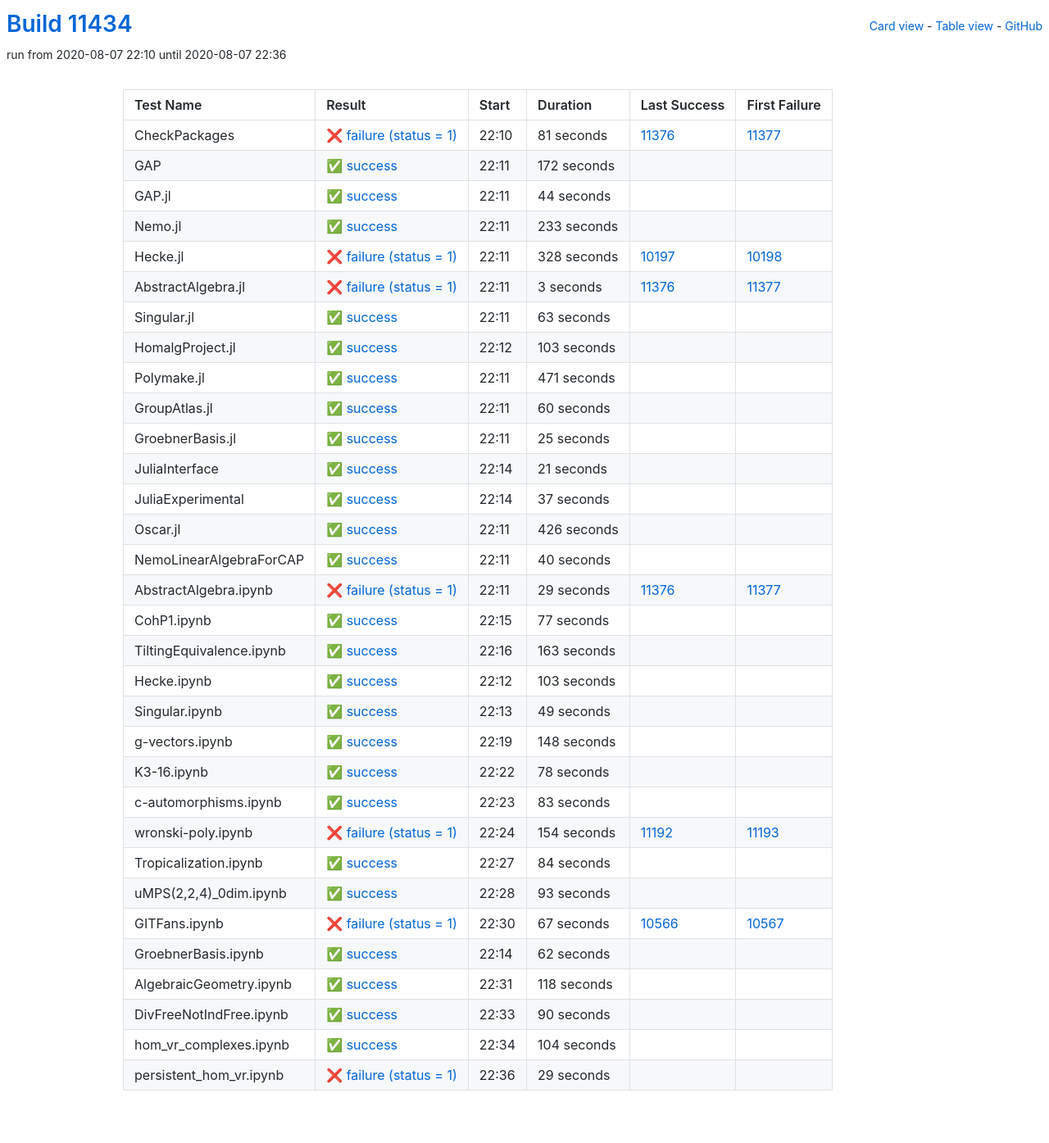
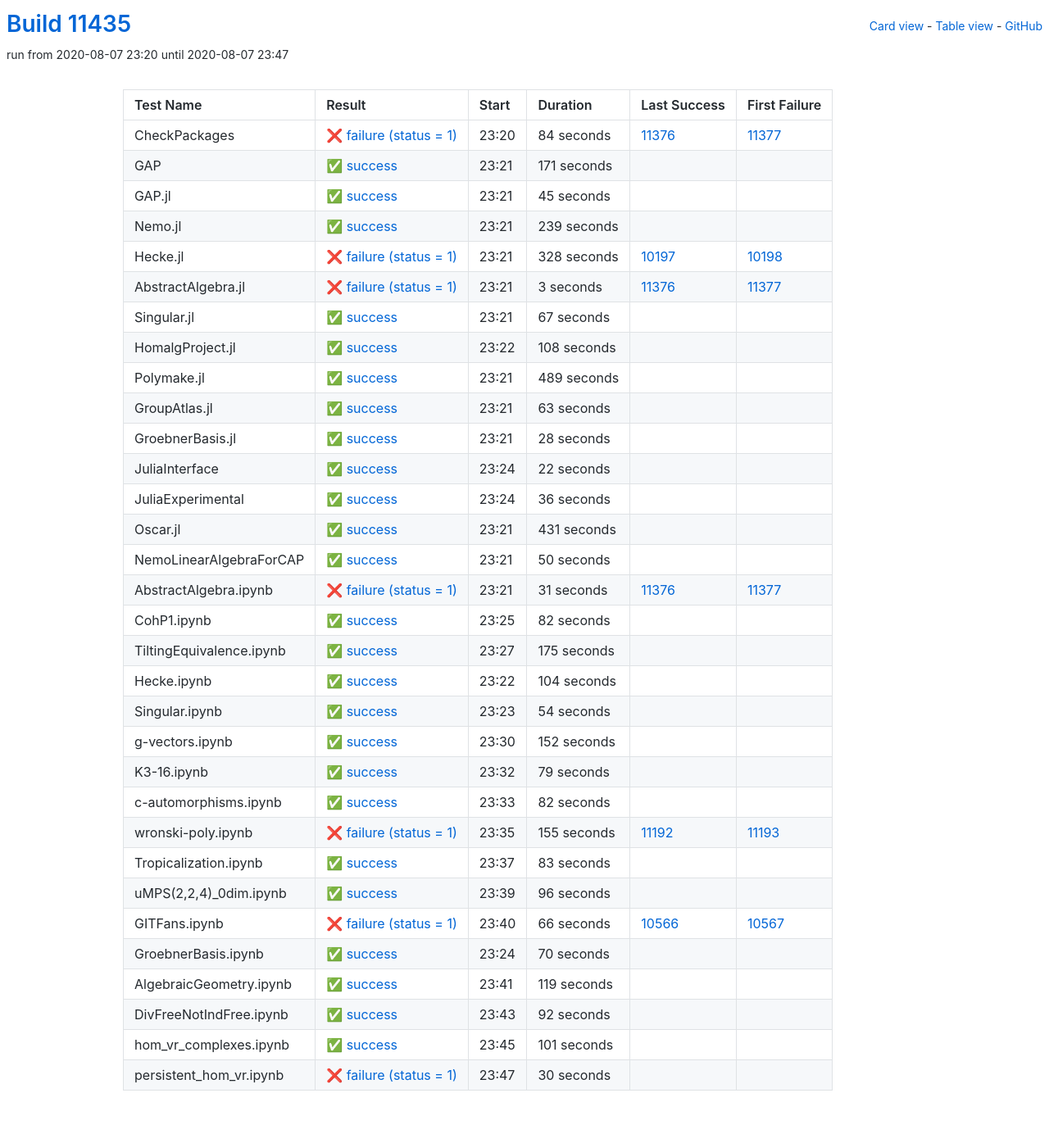
Before and after one commit to oscar-system/oscar-ci-status, a Jekyll site: the page built from table.html, in a window 1280 px wide. Shown: the whole page at 82% size. Built offline with Jekyll 4.4.1, drawn with Linux system fonts in a browser that asks for light colours.

Commit message:
Build #11435

```diff
--- a/_data/ci.yml
+++ b/_data/ci.yml
@@ -1,6 +1,6 @@
 ---
-build: 11434
-build_url: https://oscarci.mathematik.uni-kl.de/job/oscar/11434/
+build: 11435
+build_url: https://oscarci.mathematik.uni-kl.de/job/oscar/11435/
 job: oscar
 organization: oscar-system
 repo: oscar-ci-status
@@ -8,56 +8,56 @@
 tests:
 - name: CheckPackages
   id: checkpackages
-  log: https://oscarci.mathematik.uni-kl.de/job/oscar/11434/artifact/logs/build-11434/CheckPackages.log
-  start: 2020-08-07 22:10
+  log: https://oscarci.mathematik.uni-kl.de/job/oscar/11435/artifact/logs/build-11435/CheckPackages.log
+  start: 2020-08-07 23:20
   success: false
   exitcode: 1
   status: failure
-  duration: 81
+  duration: 84
   last_success: 11376
   last_success_url: https://oscarci.mathematik.uni-kl.de/job/oscar/11376/
   first_failure: 11377
   first_failure_url: https://oscarci.mathematik.uni-kl.de/job/oscar/11377/
 - name: GAP
   id: gap
-  log: https://oscarci.mathematik.uni-kl.de/job/oscar/11434/artifact/logs/build-11434/GAP.log
-  start: 2020-08-07 22:11
+  log: https://oscarci.mathematik.uni-kl.de/job/oscar/11435/artifact/logs/build-11435/GAP.log
+  start: 2020-08-07 23:21
   success: true
   exitcode: 0
   status: success
-  duration: 172
+  duration: 171
   last_success: false
   last_success_url:
   first_failure: false
   first_failure_url:
 - name: GAP.jl
   id: gap-jl
-  log: https://oscarci.mathematik.uni-kl.de/job/oscar/11434/artifact/logs/build-11434/GAP.jl.log
-  start: 2020-08-07 22:11
+  log: https://oscarci.mathematik.uni-kl.de/job/oscar/11435/artifact/logs/build-11435/GAP.jl.log
+  start: 2020-08-07 23:21
   success: true
   exitcode: 0
   status: success
-  duration: 44
+  duration: 45
   last_success: false
   last_success_url:
   first_failure: false
   first_failure_url:
 - name: Nemo.jl
   id: nemo-jl
-  log: https://oscarci.mathematik.uni-kl.de/job/oscar/11434/artifact/logs/build-11434/Nemo.jl.log
-  start: 2020-08-07 22:11
+  log: https://oscarci.mathematik.uni-kl.de/job/oscar/11435/artifact/logs/build-11435/Nemo.jl.log
+  start: 2020-08-07 23:21
   success: true
   exitcode: 0
   status: success
-  duration: 233
+  duration: 239
   last_success: false
   last_success_url:
   first_failure: false
   first_failure_url:
 - name: Hecke.jl
   id: hecke-jl
-  log: https://oscarci.mathematik.uni-kl.de/job/oscar/11434/artifact/logs/build-11434/Hecke.jl.log
-  start: 2020-08-07 22:11
+  log: https://oscarci.mathematik.uni-kl.de/job/oscar/11435/artifact/logs/build-11435/Hecke.jl.log
+  start: 2020-08-07 23:21
   success: false
   exitcode: 1
   status: failure
@@ -68,8 +68,8 @@
   first_failure_url: https://oscarci.mathematik.uni-kl.de/job/oscar/10198/
 - name: AbstractAlgebra.jl
   id: abstractalgebra-jl
-  log: https://oscarci.mathematik.uni-kl.de/job/oscar/11434/artifact/logs/build-11434/AbstractAlgebra.jl.log
-  start: 2020-08-07 22:11
+  log: https://oscarci.mathematik.uni-kl.de/job/oscar/11435/artifact/logs/build-11435/AbstractAlgebra.jl.log
+  start: 2020-08-07 23:21
   success: false
   exitcode: 1
   status: failure
@@ -80,8 +80,44 @@
   first_failure_url: https://oscarci.mathematik.uni-kl.de/job/oscar/11377/
 - name: Singular.jl
   id: singular-jl
-  log: https://oscarci.mathematik.uni-kl.de/job/oscar/11434/artifact/logs/build-11434/Singular.jl.log
-  start: 2020-08-07 22:11
+  log: https://oscarci.mathematik.uni-kl.de/job/oscar/11435/artifact/logs/build-11435/Singular.jl.log
+  start: 2020-08-07 23:21
+  success: true
+  exitcode: 0
+  status: success
+  duration: 67
+  last_success: false
+  last_success_url:
+  first_failure: false
+  first_failure_url:
+- name: HomalgProject.jl
+  id: homalgproject-jl
+  log: https://oscarci.mathematik.uni-kl.de/job/oscar/11435/artifact/logs/build-11435/HomalgProject.jl.log
+  start: 2020-08-07 23:22
+  success: true
+  exitcode: 0
+  status: success
+  duration: 108
+  last_success: false
+  last_success_url:
+  first_failure: false
+  first_failure_url:
+- name: Polymake.jl
+  id: polymake-jl
+  log: https://oscarci.mathematik.uni-kl.de/job/oscar/11435/artifact/logs/build-11435/Polymake.jl.log
+  start: 2020-08-07 23:21
+  success: true
+  exitcode: 0
+  status: success
+  duration: 489
+  last_success: false
+  last_success_url:
+  first_failure: false
+  first_failure_url:
+- name: GroupAtlas.jl
+  id: groupatlas-jl
+  log: https://oscarci.mathematik.uni-kl.de/job/oscar/11435/artifact/logs/build-11435/GroupAtlas.jl.log
+  start: 2020-08-07 23:21
   success: true
   exitcode: 0
   status: success
@@ -90,190 +126,178 @@
   last_success_url:
   first_failure: false
   first_failure_url:
-- name: HomalgProject.jl
-  id: homalgproject-jl
-  log: https://oscarci.mathematik.uni-kl.de/job/oscar/11434/artifact/logs/build-11434/HomalgProject.jl.log
-  start: 2020-08-07 22:12
+- name: GroebnerBasis.jl
+  id: groebnerbasis-jl
+  log: https://oscarci.mathematik.uni-kl.de/job/oscar/11435/artifact/logs/build-11435/GroebnerBasis.jl.log
+  start: 2020-08-07 23:21
   success: true
   exitcode: 0
   status: success
-  duration: 103
-  last_success: false
-  last_success_url:
-  first_failure: false
-  first_failure_url:
-- name: Polymake.jl
-  id: polymake-jl
-  log: https://oscarci.mathematik.uni-kl.de/job/oscar/11434/artifact/logs/build-11434/Polymake.jl.log
-  start: 2020-08-07 22:11
-  success: true
-  exitcode: 0
-  status: success
-  duration: 471
-  last_success: false
-  last_success_url:
-  first_failure: false
-  first_failure_url:
-- name: GroupAtlas.jl
-  id: groupatlas-jl
-  log: https://oscarci.mathematik.uni-kl.de/job/oscar/11434/artifact/logs/build-11434/GroupAtlas.jl.log
-  start: 2020-08-07 22:11
-  success: true
-  exitcode: 0
-  status: success
-  duration: 60
-  last_success: false
-  last_success_url:
-  first_failure: false
-  first_failure_url:
-- name: GroebnerBasis.jl
-  id: groebnerbasis-jl
-  log: https://oscarci.mathematik.uni-kl.de/job/oscar/11434/artifact/logs/build-11434/GroebnerBasis.jl.log
-  start: 2020-08-07 22:11
-  success: true
-  exitcode: 0
-  status: success
-  duration: 25
+  duration: 28
   last_success: false
   last_success_url:
   first_failure: false
   first_failure_url:
 - name: JuliaInterface
   id: juliainterface
-  log: https://oscarci.mathematik.uni-kl.de/job/oscar/11434/artifact/logs/build-11434/JuliaInterface.log
-  start: 2020-08-07 22:14
+  log: https://oscarci.mathematik.uni-kl.de/job/oscar/11435/artifact/logs/build-11435/JuliaInterface.log
+  start: 2020-08-07 23:24
   success: true
   exitcode: 0
   status: success
-  duration: 21
+  duration: 22
   last_success: false
   last_success_url:
   first_failure: false
   first_failure_url:
 - name: JuliaExperimental
   id: juliaexperimental
-  log: https://oscarci.mathematik.uni-kl.de/job/oscar/11434/artifact/logs/build-11434/JuliaExperimental.log
-  start: 2020-08-07 22:14
+  log: https://oscarci.mathematik.uni-kl.de/job/oscar/11435/artifact/logs/build-11435/JuliaExperimental.log
+  start: 2020-08-07 23:24
   success: true
   exitcode: 0
   status: success
-  duration: 37
+  duration: 36
   last_success: false
   last_success_url:
   first_failure: false
   first_failure_url:
 - name: Oscar.jl
   id: oscar-jl
-  log: https://oscarci.mathematik.uni-kl.de/job/oscar/11434/artifact/logs/build-11434/Oscar.jl.log
-  start: 2020-08-07 22:11
+  log: https://oscarci.mathematik.uni-kl.de/job/oscar/11435/artifact/logs/build-11435/Oscar.jl.log
+  start: 2020-08-07 23:21
   success: true
   exitcode: 0
   status: success
-  duration: 426
+  duration: 431
   last_success: false
   last_success_url:
   first_failure: false
   first_failure_url:
 - name: NemoLinearAlgebraForCAP
   id: nemolinearalgebraforcap
-  log: https://oscarci.mathematik.uni-kl.de/job/oscar/11434/artifact/logs/build-11434/NemoLinearAlgebraForCAP.log
-  start: 2020-08-07 22:11
+  log: https://oscarci.mathematik.uni-kl.de/job/oscar/11435/artifact/logs/build-11435/NemoLinearAlgebraForCAP.log
+  start: 2020-08-07 23:21
   success: true
   exitcode: 0
   status: success
-  duration: 40
+  duration: 50
   last_success: false
   last_success_url:
   first_failure: false
   first_failure_url:
 - name: AbstractAlgebra.ipynb
   id: abstractalgebra-ipynb
-  log: https://oscarci.mathematik.uni-kl.de/job/oscar/11434/artifact/logs/build-11434/AbstractAlgebra.ipynb.log
-  start: 2020-08-07 22:11
+  log: https://oscarci.mathematik.uni-kl.de/job/oscar/11435/artifact/logs/build-11435/AbstractAlgebra.ipynb.log
+  start: 2020-08-07 23:21
   success: false
   exitcode: 1
   status: failure
-  duration: 29
+  duration: 31
   last_success: 11376
   last_success_url: https://oscarci.mathematik.uni-kl.de/job/oscar/11376/
   first_failure: 11377
   first_failure_url: https://oscarci.mathematik.uni-kl.de/job/oscar/11377/
 - name: CohP1.ipynb
   id: cohp1-ipynb
-  log: https://oscarci.mathematik.uni-kl.de/job/oscar/11434/artifact/logs/build-11434/CohP1.ipynb.log
-  start: 2020-08-07 22:15
+  log: https://oscarci.mathematik.uni-kl.de/job/oscar/11435/artifact/logs/build-11435/CohP1.ipynb.log
+  start: 2020-08-07 23:25
   success: true
   exitcode: 0
   status: success
-  duration: 77
+  duration: 82
   last_success: false
   last_success_url:
   first_failure: false
   first_failure_url:
 - name: TiltingEquivalence.ipynb
   id: tiltingequivalence-ipynb
-  log: https://oscarci.mathematik.uni-kl.de/job/oscar/11434/artifact/logs/build-11434/TiltingEquivalence.ipynb.log
-  start: 2020-08-07 22:16
+  log: https://oscarci.mathematik.uni-kl.de/job/oscar/11435/artifact/logs/build-11435/TiltingEquivalence.ipynb.log
+  start: 2020-08-07 23:27
   success: true
   exitcode: 0
   status: success
-  duration: 163
+  duration: 175
   last_success: false
   last_success_url:
   first_failure: false
   first_failure_url:
 - name: Hecke.ipynb
   id: hecke-ipynb
-  log: https://oscarci.mathematik.uni-kl.de/job/oscar/11434/artifact/logs/build-11434/Hecke.ipynb.log
-  start: 2020-08-07 22:12
+  log: https://oscarci.mathematik.uni-kl.de/job/oscar/11435/artifact/logs/build-11435/Hecke.ipynb.log
+  start: 2020-08-07 23:22
   success: true
   exitcode: 0
   status: success
-  duration: 103
+  duration: 104
   last_success: false
   last_success_url:
   first_failure: false
   first_failure_url:
 - name: Singular.ipynb
   id: singular-ipynb
-  log: https://oscarci.mathematik.uni-kl.de/job/oscar/11434/artifact/logs/build-11434/Singular.ipynb.log
-  start: 2020-08-07 22:13
+  log: https://oscarci.mathematik.uni-kl.de/job/oscar/11435/artifact/logs/build-11435/Singular.ipynb.log
+  start: 2020-08-07 23:23
   success: true
   exitcode: 0
   status: success
-  duration: 49
+  duration: 54
   last_success: false
   last_success_url:
   first_failure: false
   first_failure_url:
 - name: g-vectors.ipynb
   id: g-vectors-ipynb
-  log: https://oscarci.mathematik.uni-kl.de/job/oscar/11434/artifact/logs/build-11434/g-vectors.ipynb.log
-  start: 2020-08-07 22:19
+  log: https://oscarci.mathematik.uni-kl.de/job/oscar/11435/artifact/logs/build-11435/g-vectors.ipynb.log
+  start: 2020-08-07 23:30
   success: true
   exitcode: 0
   status: success
-  duration: 148
+  duration: 152
   last_success: false
   last_success_url:
   first_failure: false
   first_failure_url:
 - name: K3-16.ipynb
   id: k3-16-ipynb
-  log: https://oscarci.mathematik.uni-kl.de/job/oscar/11434/artifact/logs/build-11434/K3-16.ipynb.log
-  start: 2020-08-07 22:22
+  log: https://oscarci.mathematik.uni-kl.de/job/oscar/11435/artifact/logs/build-11435/K3-16.ipynb.log
+  start: 2020-08-07 23:32
   success: true
   exitcode: 0
   status: success
-  duration: 78
+  duration: 79
   last_success: false
   last_success_url:
   first_failure: false
   first_failure_url:
 - name: c-automorphisms.ipynb
   id: c-automorphisms-ipynb
-  log: https://oscarci.mathematik.uni-kl.de/job/oscar/11434/artifact/logs/build-11434/c-automorphisms.ipynb.log
-  start: 2020-08-07 22:23
+  log: https://oscarci.mathematik.uni-kl.de/job/oscar/11435/artifact/logs/build-11435/c-automorphisms.ipynb.log
+  start: 2020-08-07 23:33
+  success: true
+  exitcode: 0
+  status: success
+  duration: 82
+  last_success: false
+  last_success_url:
+  first_failure: false
+  first_failure_url:
+- name: wronski-poly.ipynb
+  id: wronski-poly-ipynb
+  log: https://oscarci.mathematik.uni-kl.de/job/oscar/11435/artifact/logs/build-11435/wronski-poly.ipynb.log
+  start: 2020-08-07 23:35
+  success: false
+  exitcode: 1
+  status: failure
+  duration: 155
+  last_success: 11192
+  last_success_url: https://oscarci.mathematik.uni-kl.de/job/oscar/11192/
+  first_failure: 11193
+  first_failure_url: https://oscarci.mathematik.uni-kl.de/job/oscar/11193/
+- name: Tropicalization.ipynb
+  id: tropicalization-ipynb
+  log: https://oscarci.mathematik.uni-kl.de/job/oscar/11435/artifact/logs/build-11435/Tropicalization.ipynb.log
+  start: 2020-08-07 23:37
   success: true
   exitcode: 0
   status: success
@@ -282,110 +306,86 @@
   last_success_url:
   first_failure: false
   first_failure_url:
-- name: wronski-poly.ipynb
-  id: wronski-poly-ipynb
-  log: https://oscarci.mathematik.uni-kl.de/job/oscar/11434/artifact/logs/build-11434/wronski-poly.ipynb.log
-  start: 2020-08-07 22:24
-  success: false
-  exitcode: 1
-  status: failure
-  duration: 154
-  last_success: 11192
-  last_success_url: https://oscarci.mathematik.uni-kl.de/job/oscar/11192/
-  first_failure: 11193
-  first_failure_url: https://oscarci.mathematik.uni-kl.de/job/oscar/11193/
-- name: Tropicalization.ipynb
-  id: tropicalization-ipynb
-  log: https://oscarci.mathematik.uni-kl.de/job/oscar/11434/artifact/logs/build-11434/Tropicalization.ipynb.log
-  start: 2020-08-07 22:27
+- name: uMPS(2,2,4)_0dim.ipynb
+  id: umps-2-2-4-0dim-ipynb
+  log: https://oscarci.mathematik.uni-kl.de/job/oscar/11435/artifact/logs/build-11435/uMPS-2-2-4-_0dim.ipynb.log
+  start: 2020-08-07 23:39
   success: true
   exitcode: 0
   status: success
-  duration: 84
-  last_success: false
-  last_success_url:
-  first_failure: false
-  first_failure_url:
-- name: uMPS(2,2,4)_0dim.ipynb
-  id: umps-2-2-4-0dim-ipynb
-  log: https://oscarci.mathematik.uni-kl.de/job/oscar/11434/artifact/logs/build-11434/uMPS-2-2-4-_0dim.ipynb.log
-  start: 2020-08-07 22:28
-  success: true
-  exitcode: 0
-  status: success
-  duration: 93
+  duration: 96
   last_success: false
   last_success_url:
   first_failure: false
   first_failure_url:
 - name: GITFans.ipynb
   id: gitfans-ipynb
-  log: https://oscarci.mathematik.uni-kl.de/job/oscar/11434/artifact/logs/build-11434/GITFans.ipynb.log
-  start: 2020-08-07 22:30
+  log: https://oscarci.mathematik.uni-kl.de/job/oscar/11435/artifact/logs/build-11435/GITFans.ipynb.log
+  start: 2020-08-07 23:40
   success: false
   exitcode: 1
   status: failure
-  duration: 67
+  duration: 66
   last_success: 10566
   last_success_url: https://oscarci.mathematik.uni-kl.de/job/oscar/10566/
   first_failure: 10567
   first_failure_url: https://oscarci.mathematik.uni-kl.de/job/oscar/10567/
 - name: GroebnerBasis.ipynb
   id: groebnerbasis-ipynb
-  log: https://oscarci.mathematik.uni-kl.de/job/oscar/11434/artifact/logs/build-11434/GroebnerBasis.ipynb.log
-  start: 2020-08-07 22:14
+  log: https://oscarci.mathematik.uni-kl.de/job/oscar/11435/artifact/logs/build-11435/GroebnerBasis.ipynb.log
+  start: 2020-08-07 23:24
   success: true
   exitcode: 0
   status: success
-  duration: 62
+  duration: 70
   last_success: false
   last_success_url:
   first_failure: false
   first_failure_url:
 - name: AlgebraicGeometry.ipynb
   id: algebraicgeometry-ipynb
-  log: https://oscarci.mathematik.uni-kl.de/job/oscar/11434/artifact/logs/build-11434/AlgebraicGeometry.ipynb.log
-  start: 2020-08-07 22:31
+  log: https://oscarci.mathematik.uni-kl.de/job/oscar/11435/artifact/logs/build-11435/AlgebraicGeometry.ipynb.log
+  start: 2020-08-07 23:41
   success: true
   exitcode: 0
   status: success
-  duration: 118
+  duration: 119
   last_success: false
   last_success_url:
   first_failure: false
   first_failure_url:
 - name: DivFreeNotIndFree.ipynb
   id: divfreenotindfree-ipynb
-  log: https://oscarci.mathematik.uni-kl.de/job/oscar/11434/artifact/logs/build-11434/DivFreeNotIndFree.ipynb.log
-  start: 2020-08-07 22:33
+  log: https://oscarci.mathematik.uni-kl.de/job/oscar/11435/artifact/logs/build-11435/DivFreeNotIndFree.ipynb.log
+  start: 2020-08-07 23:43
   success: true
   exitcode: 0
   status: success
-  duration: 90
+  duration: 92
   last_success: false
   last_success_url:
   first_failure: false
   first_failure_url:
 - name: hom_vr_complexes.ipynb
   id: hom-vr-complexes-ipynb
-  log: https://oscarci.mathematik.uni-kl.de/job/oscar/11434/artifact/logs/build-11434/hom_vr_complexes.ipynb.log
-  start: 2020-08-07 22:34
+  log: https://oscarci.mathematik.uni-kl.de/job/oscar/11435/artifact/logs/build-11435/hom_vr_complexes.ipynb.log
+  start: 2020-08-07 23:45
   success: true
   exitcode: 0
   status: success
-  duration: 104
+  duration: 101
   last_success: false
   last_success_url:
   first_failure: false
   first_failure_url:
 - name: persistent_hom_vr.ipynb
   id: persistent-hom-vr-ipynb
-  log: https://oscarci.mathematik.uni-kl.de/job/oscar/11434/artifact/logs/build-11434/persistent_hom_vr.ipynb.log
-  start: 2020-08-07 22:36
+  log: https://oscarci.mathematik.uni-kl.de/job/oscar/11435/artifact/logs/build-11435/persistent_hom_vr.ipynb.log
+  start: 2020-08-07 23:47
   success: false
   exitcode: 1
   status: failure
-  duration: 29
+  duration: 30
   last_success: false
   last_success_url:
   first_failure: false
```
Also changed, not shown: README.md.
